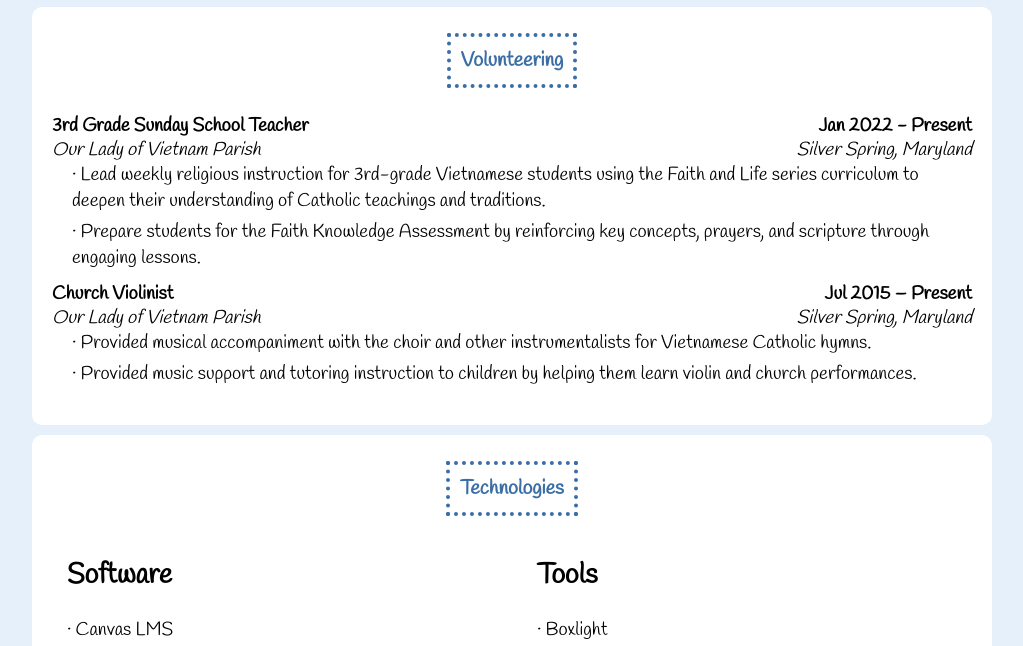
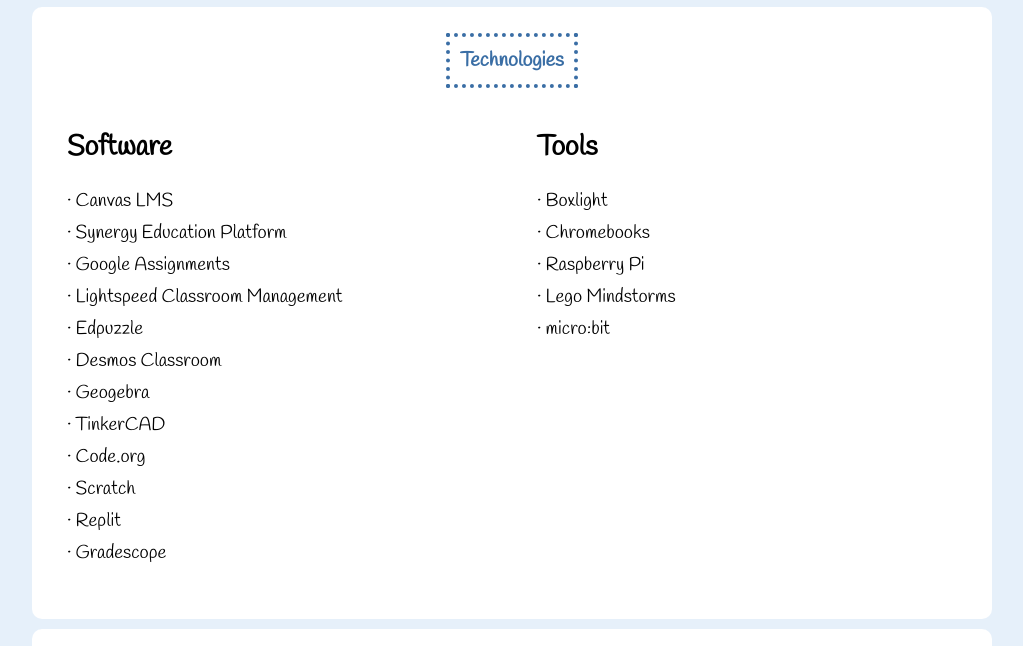
Before and after one commit to ProjectPurePure/education-portfolio, a plain HTML site: page index.html in a window 1280 px wide. Shown: the part 3458-4104 px from the top of the page, without its empty margins (128-1151 px from the left). Drawn offline with Linux system fonts and the light colour scheme; a script that the page names is missing.

Commit message:
removed section

```diff
--- a/index.html
+++ b/index.html
@@ -284,40 +284,7 @@ while (self.trying) {
                 </dd>
             </dl>
         </section>
-        <section class="section">
-            <h1><span>Volunteering</span></h1>
-            <dl>
-                <dt>
-                    <div style="display: flex; justify-content: space-between">
-                        <strong>3rd Grade Sunday School Teacher</strong>
-                        <strong>Jan 2022 - Present</strong>
-                    </div>
-                    <div style="display: flex; justify-content: space-between">
-                        <i>Our Lady of Vietnam Parish</i>
-                        <i>Silver Spring, Maryland</i>
-                    </div>
-                </dt>
-                <dd>· Lead weekly religious instruction for 3rd-grade Vietnamese students using the Faith and Life series curriculum to deepen their understanding of Catholic teachings and traditions.</dd>
-                <dd>· Prepare students for the Faith Knowledge Assessment by reinforcing key concepts, prayers, and scripture through engaging lessons.</dd>
 
-                <dt>
-                    <div style="display: flex; justify-content: space-between">
-                        <strong>Church Violinist</strong>
-                        <strong>Jul 2015 – Present</strong>
-                    </div>
-                    <div style="display: flex; justify-content: space-between">
-                        <i>Our Lady of Vietnam Parish</i>
-                        <i>Silver Spring, Maryland</i>
-                    </div>
-                </dt>
-                <dd>
-                    · Provided musical accompaniment with the choir and other instrumentalists for Vietnamese Catholic hymns.
-                </dd>
-                <dd>
-                    · Provided music support and tutoring instruction to children by helping them learn violin and church performances.
-                </dd>
-            </dl>
-        </section>
         <section class="section">
             <h1><span>Technologies</span></h1>
             <div class="two-column-container">
```
